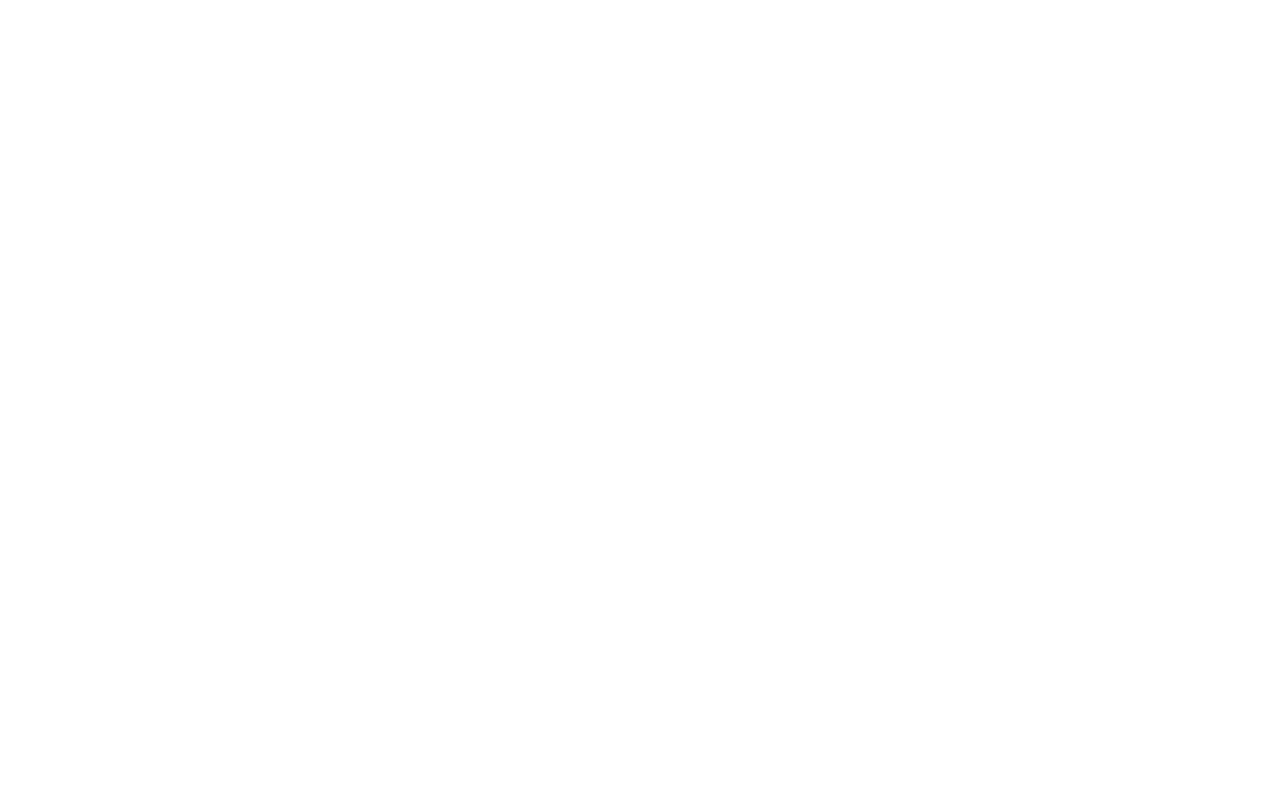
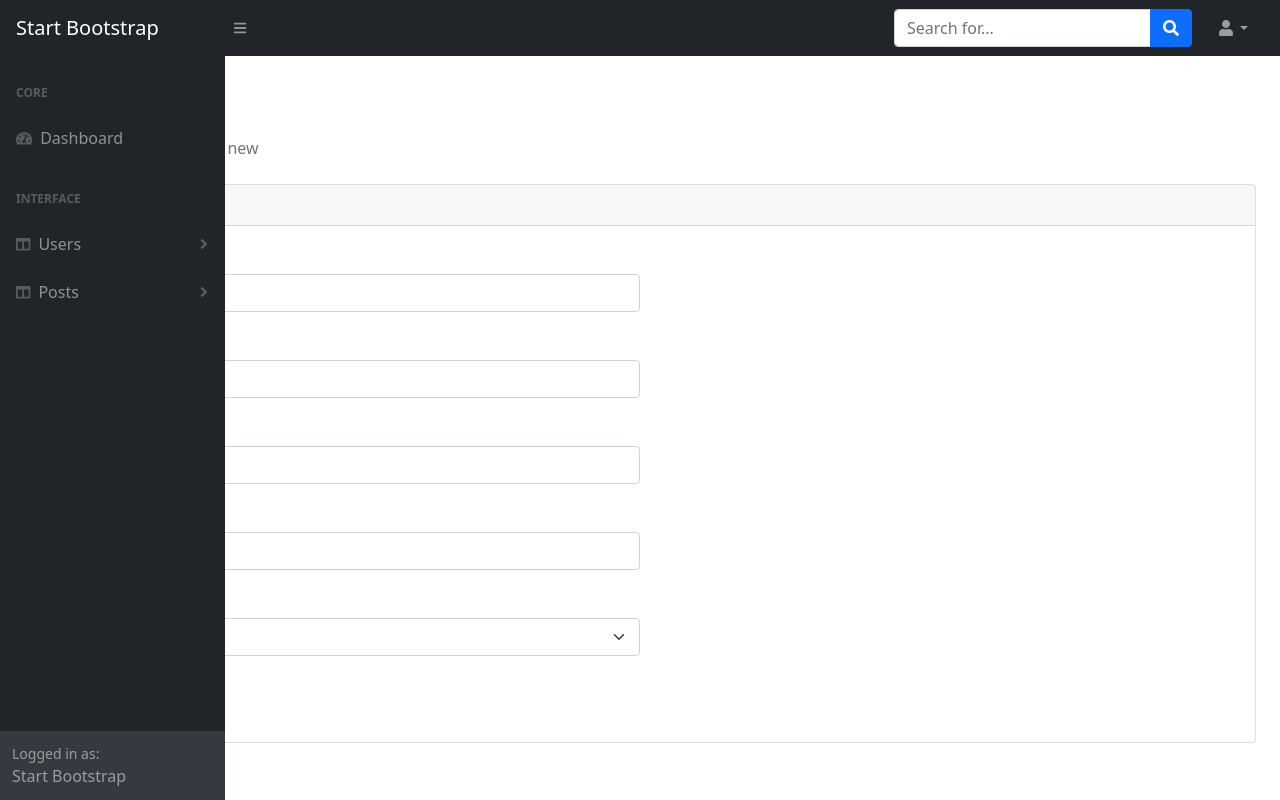
Before and after one commit to minhphong2311/blog-reactjs, a React (Create React App) app: page /user/add in a window 1280 px wide. Before the commit this address had no page. Built offline with nearby package versions, Linux system fonts and the light colour scheme; sample sign-in values are in the browser's storage.

Commit message:
user add

```diff
--- a/package.json
+++ b/package.json
@@ -10,6 +10,7 @@
     "react": "^18.2.0",
     "react-bootstrap": "^2.9.0",
     "react-dom": "^18.2.0",
+    "react-hook-form": "^7.47.0",
     "react-redux": "^8.1.3",
     "react-router-dom": "^6.16.0",
     "react-scripts": "5.0.1",
--- a/public/index.html
+++ b/public/index.html
@@ -24,7 +24,7 @@
       work correctly both with client-side routing and a non-root public URL.
       Learn how to configure a non-root public URL by running `npm run build`.
     -->
-    <link rel="stylesheet" href="assets/css/styles.css">
+    <!-- <link rel="stylesheet" href="assets/css/styles.css"> -->
     <script src="https://cdnjs.cloudflare.com/ajax/libs/font-awesome/5.15.3/js/all.min.js" crossorigin="anonymous"></script>
     <script src="https://cdn.jsdelivr.net/npm/bootstrap@5.1.3/dist/js/bootstrap.bundle.min.js" crossorigin="anonymous"></script>
     <title>React App</title>
--- a/src/App.js
+++ b/src/App.js
@@ -1,4 +1,5 @@
 import './App.css';
+import './css/styles.css';
 import 'react-toastify/dist/ReactToastify.css';
 import { Routes, Route } from 'react-router-dom';
 import Main from './layouts/Main';
@@ -9,6 +10,7 @@
 import PublicRoutes from './layouts/PublicRoutes';
 import Layout from './layouts/Layout';
 import UserList from './components/user/UserList';
+import UserAdd from './components/user/UserAdd';
 
 function App() {
   return (
@@ -18,6 +20,7 @@
         <Route element={<PrivateRoutes />}>
           <Route path='/' element={<Dashboard/>} />
           <Route path='/users' element={<UserList/>} />
+          <Route path='/user/add' element={<UserAdd/>} />
         </Route>
       </Route>
       <Route element={<PublicRoutes />}>
--- /dev/null
+++ b/src/components/user/UserAdd.js
@@ -0,0 +1,97 @@
+import React from 'react'
+import { Link, useNavigate } from 'react-router-dom'
+import {useForm} from 'react-hook-form'
+import { useDispatch } from 'react-redux'
+import * as actions from '../../redux/actions'
+import requestApi from '../../helpers/api'
+import {toast} from 'react-toastify'
+
+const UserAdd = () => {
+    const dispatch = useDispatch();
+    const navigate = useNavigate();
+    const {register, handleSubmit, formState: {errors}} = useForm()
+
+    const handleSubmitFormAdd = async (data) => {
+        console.log('data form', data)
+        dispatch(actions.controlLoading(true))
+
+        try{
+            const res = await requestApi('/users', 'POST', data)
+            console.log('res =>', res)
+            dispatch(actions.controlLoading(false))
+            toast.success('User has been created successfully!', {position:'top-center', autoClose: 2000})
+            setTimeout(() => navigate('/users'), 3000)
+        }catch(error){
+            console.log('error =>', error)
+            dispatch(actions.controlLoading(false))
+        }
+    }
+
+    return (
+        <div id='layoutSidenav_content'>
+            <main>
+                <div className="container-fluid px-4">
+                    <h1 className="mt-4">New user</h1>
+                    <ol className="breadcrumb mb-4">
+                        <li className="breadcrumb-item"><Link to="/">Dashboard</Link></li>
+                        <li className="breadcrumb-item"><Link to="/users">Users</Link></li>
+                        <li className="breadcrumb-item active">Add new</li>
+                    </ol>
+                    <div className='card mb-4'>
+                        <div className='card-header'>
+                            <i className='fas fa-plus me-1'></i> Add
+                        </div>
+                        <div className='card-body'>
+                            <div className='row mb-3'>
+
+                                <form>
+                                    <div className='col-md-6'>
+                                    <div className="mb-3">
+                                        <label for="inputFirstName" className="form-label">First name</label>
+                                        <input {...register('first_name', {required: 'First name is required.'})} type="text" className="form-control" id="inputFirstName" />
+                                        {errors.first_name && <p style={{ color: 'red' }}>{errors.first_name.message}</p>}
+                                    </div>
+                                    <div className="mb-3">
+                                        <label for="inputLastName" className="form-label">Last name</label>
+                                        <input {...register('last_name', {required: 'Last name is required.'})} type="text" className="form-control" id="inputLastName" />
+                                        {errors.last_name && <p style={{ color: 'red' }}>{errors.last_name.message}</p>}
+                                    </div>
+                                    <div className="mb-3">
+                                        <label for="inputEmail" className="form-label">Email</label>
+                                        <input {...register('email', {
+                                            required: 'Email is required.',
+                                            pattern: {
+                                                value: /^\w+([\.-]?\w+)*@\w+([\.-]?\w+)*(\.\w{2,3})+$/,
+                                                message: 'Invalid email address'
+                                            }
+                                        })} type="text" className="form-control" id="inputEmail" />
+                                        {errors.email && <p style={{ color: 'red' }}>{errors.email.message}</p>}
+                                    </div>
+                                    <div className="mb-3">
+                                        <label for="inputPassword" className="form-label">Password</label>
+                                        <input {...register('password', {required: 'Password is required.'})} type="password" className="form-control" id="inputPassword" />
+                                        {errors.password && <p style={{ color: 'red' }}>{errors.password.message}</p>}
+                                    </div>
+                                    <div className="mb-3">
+                                        <label className="form-label">Status</label>
+                                        <select {...register('status')} className='form-select'>
+                                            <option value="1">Active</option>
+                                            <option value="2">InActive</option>
+                                        </select>
+                                        {errors.status && <p style={{ color: 'red' }}>{errors.status.message}</p>}
+                                    </div>
+                                    <button type="submit" onClick={handleSubmit(handleSubmitFormAdd)} className="btn btn-primary">Submit</button>
+                                    </div>
+                                </form>
+
+                            </div>
+                        </div>
+                    </div>
+
+                </div>
+            </main>
+        </div>
+    )
+}
+
+export default UserAdd
--- a/src/components/user/UserList.js
+++ b/src/components/user/UserList.js
@@ -4,6 +4,7 @@
 import * as actions from '../../redux/actions'
 import DataTable from '../common/DataTable'
 import { Button, Modal } from 'react-bootstrap'
+import { Link } from 'react-router-dom'
 
 const UserList = () => {
     const dispatch = useDispatch()
@@ -118,7 +119,7 @@
                         <li className="breadcrumb-item active">Tables</li>
                     </ol>
                     <div className='mb-3'>
-                        <button type='button' className='btn btn-sm btn-success me-2'><i className='fa fa-plus'></i> Add new</button>
+                        <Link to='/user/add' className='btn btn-sm btn-success me-2'><i className='fa fa-plus'></i> Add new</Link>
                         {selectedRows.length > 0 && <button type='button' onClick={handleMultiDelete} className='btn btn-sm btn-danger'><i className='fa fa-trash'></i> Delete</button>}
                     </div>
                     <DataTable
--- a/src/helpers/api.js
+++ b/src/helpers/api.js
@@ -28,7 +28,7 @@
         },
         async(error) => {
             const originalConfig = error.config;
-            console.log('Access token expired')
+            console.log('Access token expired', error.response)
             if(error.response && error.response.status === 419){
                 try{
                     console.log('call refresh token api');
--- a/src/layouts/Sidebar.js
+++ b/src/layouts/Sidebar.js
@@ -20,7 +20,7 @@
                     </a>
                     <div className="collapse" id="collapseLayouts" aria-labelledby="headingOne" data-bs-parent="#sidenavAccordion">
                         <nav className="sb-sidenav-menu-nested nav">
-                            <Link className="nav-link" to="/users">Add User</Link>
+                            <Link className="nav-link" to="/user/add">Add User</Link>
                             <Link className="nav-link" to="/users">List Users</Link>
                         </nav>
                     </div>
```
Also changed, not shown: src/css/styles.css (renamed from public/assets/css/styles.css), 1 other file (tests, documents, lock files or other folders).
